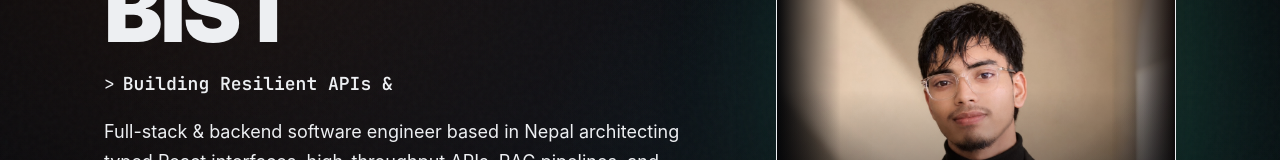
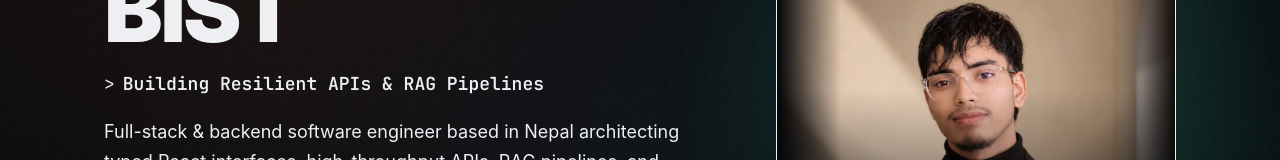
Before and after one commit to rajendrabist07/rajendra-bist, a Next.js app: page / in a window 1280 px wide. Shown: the part 278-438 px from the top of the page. Built offline with nearby package versions, Linux system fonts and the light colour scheme.

Commit message:
fix(hero): eliminate typewriter text truncation and CLS with SSR-safe role rotator

```diff
--- a/components/sections/Hero.tsx
+++ b/components/sections/Hero.tsx
@@ -1,7 +1,7 @@
 "use client";
 
 import React, { useEffect, useState } from "react";
-import { motion, useReducedMotion } from "framer-motion";
+import { motion, useReducedMotion, AnimatePresence } from "framer-motion";
 import { ArrowDown, Download, Github, Linkedin, Mail } from "lucide-react";
 import Image from "next/image";
 import { PERSONAL } from "@/lib/portfolio-data";
@@ -19,38 +19,16 @@ const TYPED_ROLES = [
 export default function Hero() {
   const shouldReduceMotion = useReducedMotion();
   const [roleIndex, setRoleIndex] = useState(0);
-  const [currentText, setCurrentText] = useState(
-    shouldReduceMotion ? TYPED_ROLES[0] : "",
-  );
-  const [isDeleting, setIsDeleting] = useState(false);
 
   useEffect(() => {
-    if (shouldReduceMotion) {
-      setCurrentText(TYPED_ROLES[0]);
-      return;
-    }
+    if (shouldReduceMotion) return;
 
-    const fullText = TYPED_ROLES[roleIndex];
-    let timeout: NodeJS.Timeout;
+    const interval = setInterval(() => {
+      setRoleIndex((prev) => (prev + 1) % TYPED_ROLES.length);
+    }, 3500);
 
-    if (!isDeleting && currentText === fullText) {
-      timeout = setTimeout(() => setIsDeleting(true), 2400);
-    } else if (isDeleting && currentText === "") {
-      setIsDeleting(false);
-      setRoleIndex((prev) => (prev + 1) % TYPED_ROLES.length);
-    } else {
-      const speed = isDeleting ? 25 : 55;
-      timeout = setTimeout(() => {
-        setCurrentText(
-          isDeleting
-            ? fullText.substring(0, currentText.length - 1)
-            : fullText.substring(0, currentText.length + 1),
-        );
-      }, speed);
-    }
-
-    return () => clearTimeout(timeout);
-  }, [currentText, isDeleting, roleIndex, shouldReduceMotion]);
+    return () => clearInterval(interval);
+  }, [shouldReduceMotion]);
 
   return (
     <section
@@ -69,13 +47,24 @@ export default function Hero() {
             <span className="text-[--accent-warm]">Bist</span>
           </h1>
 
-          {/* Dynamic Typewriter Role Display with Cursor */}
+          {/* Dynamic Systems Role Display with Cursor */}
           <div className="mt-3 flex min-h-[34px] items-center justify-center lg:justify-start font-mono text-sm sm:text-base md:text-lg text-[--accent-warm]">
-            <span className="text-[--text-tertiary] mr-2">&gt;</span>
-            <span className="font-semibold text-[--text-primary]">
-              {currentText}
+            <span className="text-[--text-tertiary] mr-2 select-none">&gt;</span>
+            <span className="relative inline-flex items-center">
+              <AnimatePresence mode="wait">
+                <motion.span
+                  key={roleIndex}
+                  initial={shouldReduceMotion ? { opacity: 1 } : { opacity: 0, y: 4 }}
+                  animate={{ opacity: 1, y: 0 }}
+                  exit={shouldReduceMotion ? { opacity: 1 } : { opacity: 0, y: -4 }}
+                  transition={{ duration: 0.25, ease: "easeOut" }}
+                  className="font-semibold text-[--text-primary]"
+                >
+                  {TYPED_ROLES[roleIndex]}
+                </motion.span>
+              </AnimatePresence>
+              <span className="ml-1.5 inline-block w-2.5 h-4 bg-[--accent-warm] animate-cursor-blink font-normal" />
             </span>
-            <span className="ml-1 inline-block w-2.5 h-4 bg-[--accent-warm] animate-cursor-blink font-normal" />
           </div>
 
           {/* Punchy Systems-First Narrative */}
```
